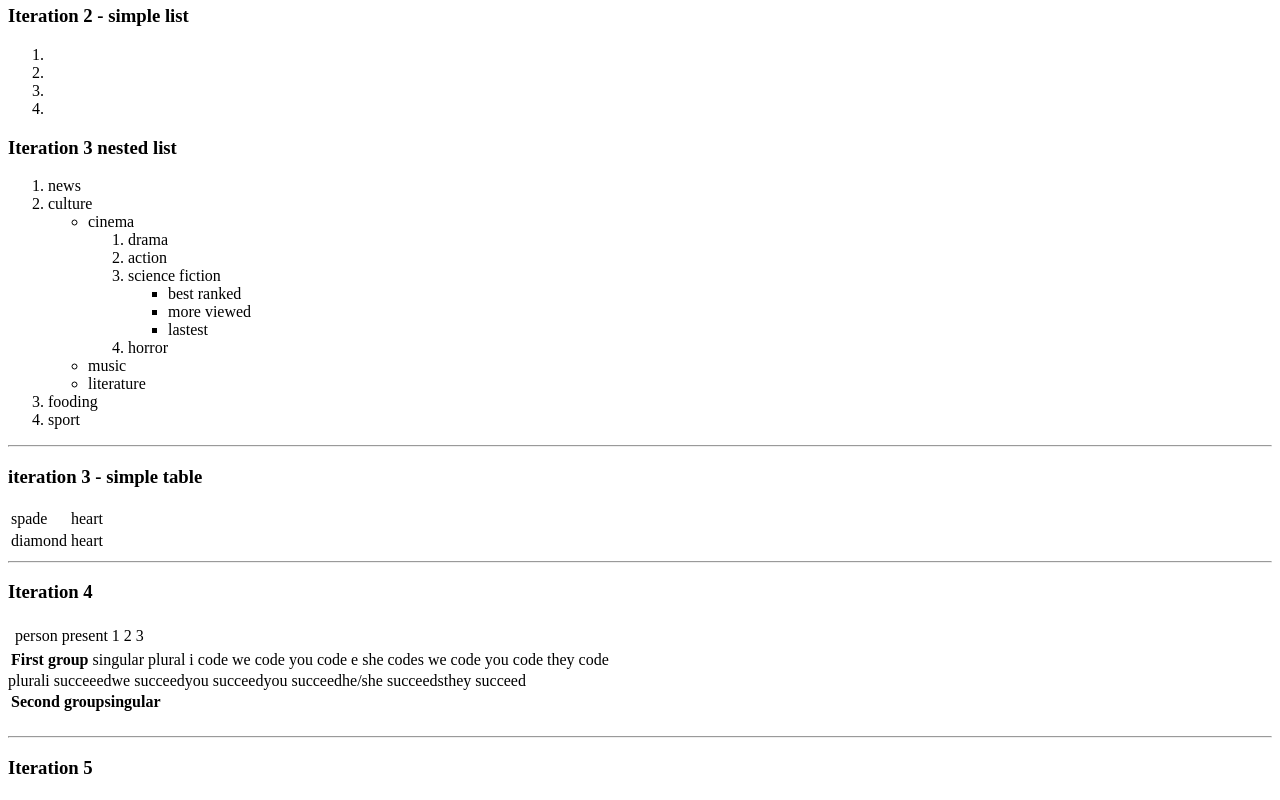
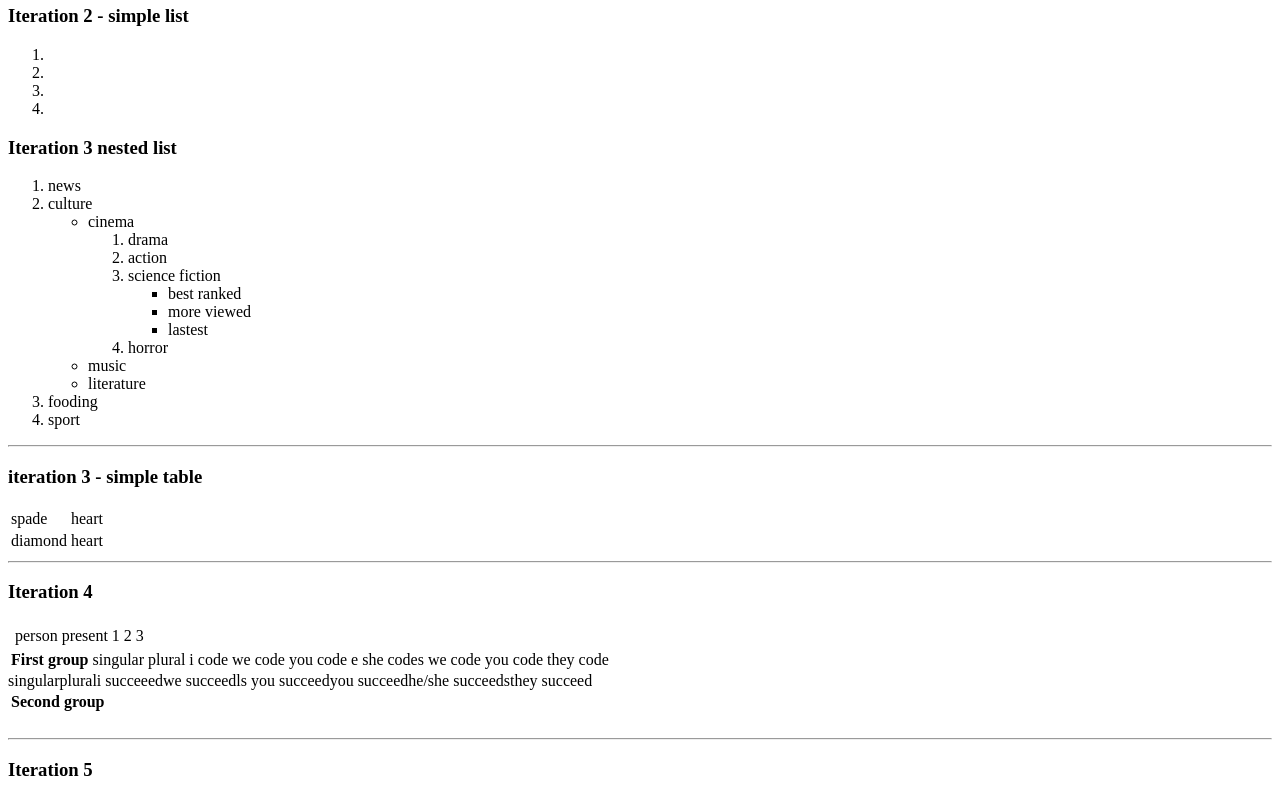
Before and after one commit to Dora-E/html-session-1, a plain HTML site: page module 1/test-git/index.html in a window 1280 px wide. Shown: the part 330-1130 px from the top of the page. Drawn offline with Linux system fonts and the light colour scheme.

Commit message:
mon second commit git

```diff
--- a/module 1/test-git/index.html
+++ b/module 1/test-git/index.html
@@ -111,11 +111,11 @@ quod omnis voluptatem dolorem similique iste necessitatibus aspernatur?</p>
 </table>
 
 <table class="trois">
-<th>Second group</thr
+<th>Second group</th>
 <tr>singular</tr>
 <tr>plural</tr>
 <tr>i succeeed</tr>
-<tr>we succeed</tr>
+<tr>we succeed</tr>ls
 <tr>you succeed</tr>
 <tr>you succeed</tr>
 <tr>he/she succeeds</tr>
```
Also changed, not shown: module 1/test-git/hello.html (added).
